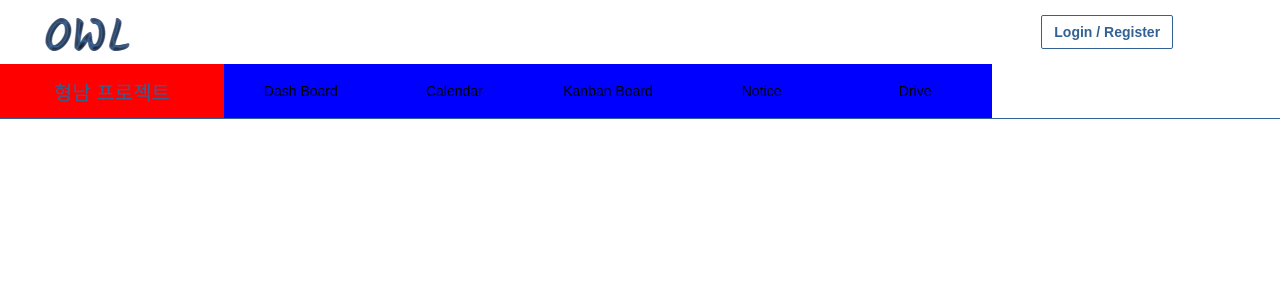
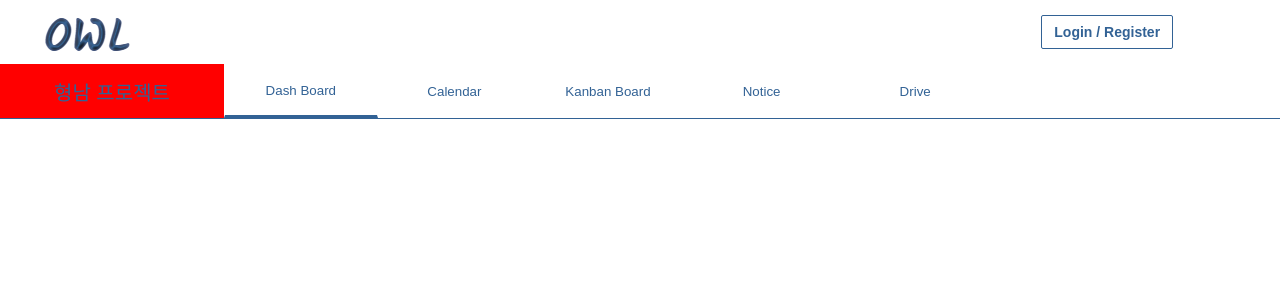
Before and after one commit to hyoungnamoh/react-owl, a Next.js app in the folder front/: page /project/projectList/projectDetail in a window 1280 px wide. Shown: the top 300 px of the page. Built offline with nearby package versions, Linux system fonts and the light colour scheme.

Commit message:
Modify: Tab 작업 중

```diff
--- a/front/components/Tab.tsx
+++ b/front/components/Tab.tsx
@@ -6,21 +6,30 @@ interface Item {
   style?: CSSProperties,
   className?: CSSProperties,
   tabName?: string,
+  selected: boolean,
 }
 interface Props {
   items: Item[],
   className?: 'string',
   style?: CSSProperties,
+  selectedStyle?: CSSProperties,
 }
-const Tab: FC<Props> = ({ items, className, style }) => {
+const Tab: FC<Props> = ({ items, className, style, selectedStyle }) => {
+  const getStyle = (e: Item): CSSProperties | undefined => {
+    let style = e.style;
+    if(e.selected) {
+      return {...style, ...selectedStyle};
+    }
+    return style;
+  }
   return (
     <div className={styles.wrapper}>
       {
         items.map((e, i) => {
           return (
-            <div className={`${styles.tabItem} ${e.className}`} style={e.style}>
+            <button className={`${styles.tabItem} ${e.className}`} style={getStyle(e)}>
               <p>{e.tabName ? e.tabName : `tab${i + 1}`}</p>
-            </div>
+            </button>
           )
         })
       }
--- a/front/pages/project/projectList/projectDetail.tsx
+++ b/front/pages/project/projectList/projectDetail.tsx
@@ -53,7 +53,7 @@ const projectDetail = () => {
           <p>{projectDumyData.projectName}</p>
         </div>
         <div className={styles.tabContainer}>
-          <Tab items={tabDumyData} />
+          <Tab items={tabDumyData} selectedStyle={{borderBottomColor: '#326295', borderBottomWidth: 3}}/>
         </div>
       </div>
     </div>
--- a/front/styles/Tab.module.scss
+++ b/front/styles/Tab.module.scss
@@ -6,9 +6,15 @@
     justify-content: center;
     flex: 1;
     align-items: center;
-    background-color: blue;
+    background-color: #ffffff;
+    border: transparent 1px solid;
+    color: #326295;
   }
-  .dltkdgo {
-    background-color: black;
+  // .selectedTabItem {
+  //   border-bottom: 3px solid #326295
+  // }
+  .tabItem:hover {
+    cursor: pointer;
+    border: #d8dde2 1px solid;
   }
 }
```
